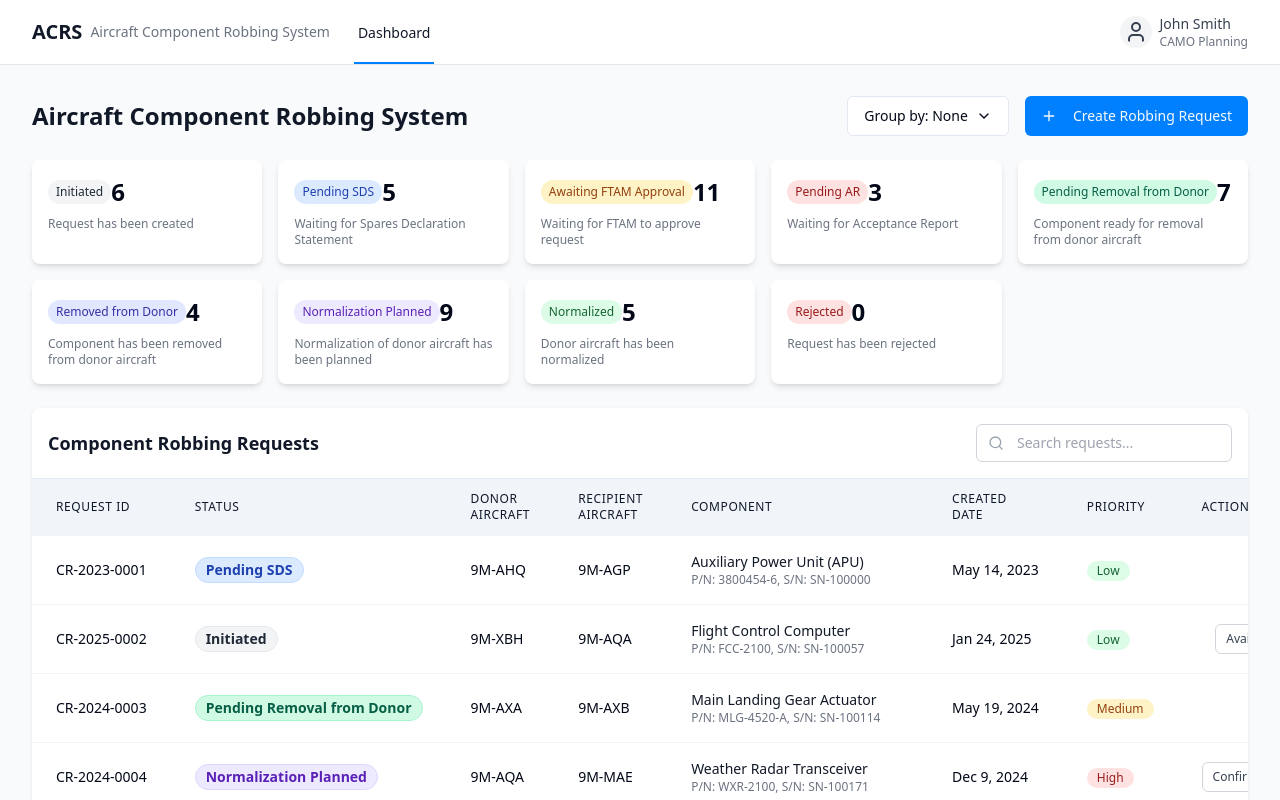
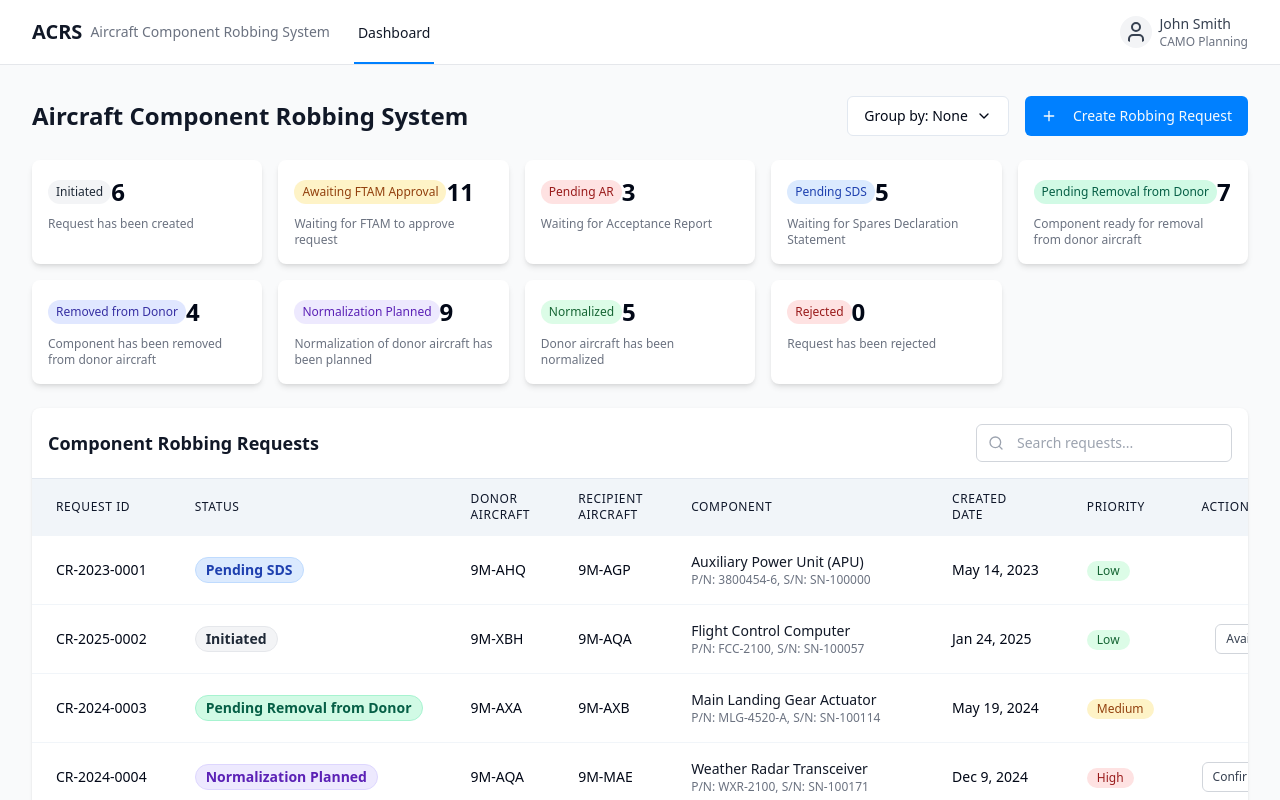
Before and after one commit to naznaj/aircraft-component-tracker, a React (Vite) app: page /dashboard in a window 1280 px wide. Shown: the top 800 px of the page. Built offline with nearby package versions, Linux system fonts and the light colour scheme.

Commit message:
Reorder status scorecards
Reorder the status scorecards to reflect the status transition order.

```diff
--- a/src/components/StatusScorecard.tsx
+++ b/src/components/StatusScorecard.tsx
@@ -1,7 +1,7 @@
 
 import { RobbingStatus } from '../types';
 import { getStatusBadgeClass } from '../utils/formatters';
-import { getStatusDescription } from '../utils/statusTransitions';
+import { getStatusDescription, getAllStatuses } from '../utils/statusTransitions';
 
 interface StatusScorecardProps {
   status: RobbingStatus;
@@ -45,15 +45,18 @@ export function StatusScorecards({ statusCounts, activeStatuses, onStatusClick }
     onStatusClick(status);
   };
 
+  // Get all statuses in their proper transition order
+  const orderedStatuses = getAllStatuses();
+
   return (
     <div className="grid grid-cols-2 md:grid-cols-3 lg:grid-cols-5 gap-4 mb-6 animate-fadeIn">
-      {Object.entries(statusCounts).map(([status, count]) => (
+      {orderedStatuses.map(status => (
         <StatusScorecard
           key={status}
-          status={status as RobbingStatus}
-          count={count}
-          isActive={activeStatuses.includes(status as RobbingStatus)}
-          onClick={() => handleStatusClick(status as RobbingStatus)}
+          status={status}
+          count={statusCounts[status] || 0}
+          isActive={activeStatuses.includes(status)}
+          onClick={() => handleStatusClick(status)}
         />
       ))}
     </div>
```
